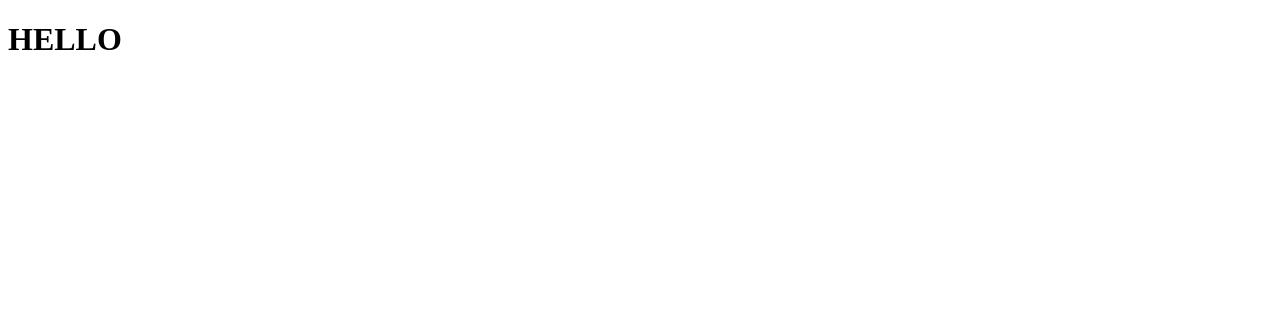
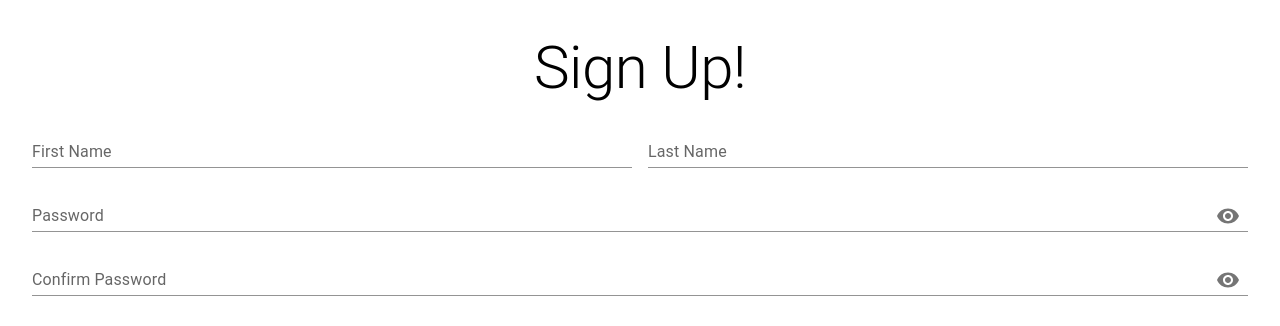
Before and after one commit to johnray-martinez/jira-ticketing-clone, a Next.js app: page / in a window 1280 px wide. Shown: the top 326 px of the page. Built offline with nearby package versions, Linux system fonts and the light colour scheme.

Commit message:
created sign up form and password field component

```diff
--- a/next.config.js
+++ b/next.config.js
@@ -1,9 +1,6 @@
 /** @type {import('next').NextConfig} */
 const nextConfig = {
   reactStrictMode: true,
-  compiler: {
-    styledComponents: true,
-  },
 };
 
 module.exports = nextConfig;
--- a/package.json
+++ b/package.json
@@ -9,6 +9,10 @@
     "lint": "next lint"
   },
   "dependencies": {
+    "@emotion/react": "^11.10.6",
+    "@emotion/styled": "^11.10.6",
+    "@mui/icons-material": "^5.11.11",
+    "@mui/material": "^5.11.14",
     "@types/node": "18.15.9",
     "@types/react": "18.0.29",
     "@types/react-dom": "18.0.11",
@@ -17,7 +21,6 @@
     "next": "13.2.4",
     "react": "18.2.0",
     "react-dom": "18.2.0",
-    "styled-components": "^5.3.9",
     "typescript": "5.0.2"
   },
   "devDependencies": {
--- /dev/null
+++ b/src/components/PasswordField.tsx
@@ -0,0 +1,51 @@
+import { useState } from "react";
+import VisibilityIcon from "@mui/icons-material/Visibility";
+import VisibilityOffIcon from "@mui/icons-material/VisibilityOff";
+import {
+  TextField,
+  InputAdornment,
+  IconButton,
+  StandardTextFieldProps,
+} from "@mui/material";
+
+interface PasswordFieldProps extends StandardTextFieldProps {
+  id: string;
+  label: string;
+  name: string;
+}
+
+const PasswordField = ({
+  id,
+  label,
+  name,
+  ...attributes
+}: PasswordFieldProps) => {
+  const [isPasswordVisible, setIsPasswordVisible] = useState(false);
+
+  const togglePasswordVisibility = () => {
+    setIsPasswordVisible(!isPasswordVisible);
+  };
+
+  return (
+    <TextField
+      id={id}
+      label={label}
+      name={name}
+      variant="standard"
+      fullWidth
+      type={isPasswordVisible ? "text" : "password"}
+      {...attributes}
+      InputProps={{
+        endAdornment: (
+          <InputAdornment position="end">
+            <IconButton onClick={togglePasswordVisibility}>
+              {isPasswordVisible ? <VisibilityOffIcon /> : <VisibilityIcon />}
+            </IconButton>
+          </InputAdornment>
+        ),
+      }}
+    />
+  );
+};
+
+export default PasswordField;
--- /dev/null
+++ b/src/components/SignUpForm.tsx
@@ -0,0 +1,74 @@
+import { useState, ChangeEvent } from "react";
+
+import { Grid, TextField, Typography, Box } from "@mui/material";
+import PasswordField from "./PasswordField";
+
+const initialFormData = {
+  firstName: "",
+  lastName: "",
+  email: "",
+  password: "",
+  confirmPassword: "",
+};
+
+const SignUpForm = () => {
+  const [formData, setFormData] = useState(initialFormData);
+
+  const formFieldChangeHandler = (e: ChangeEvent<HTMLInputElement>) => {
+    const { name, value } = e.target;
+
+    setFormData({ ...formData, [name]: value });
+  };
+
+  return (
+    <Box component="form">
+      <Grid container padding={3} spacing={2} justifyContent="center">
+        <Grid item xs={12}>
+          <Typography variant="h2" align="center">
+            Sign Up!
+          </Typography>
+        </Grid>
+        <Grid item xs={12} md={6}>
+          <TextField
+            id="firstName"
+            name="firstName"
+            label="First Name"
+            variant="standard"
+            fullWidth
+            onChange={formFieldChangeHandler}
+          />
+        </Grid>
+        <Grid item xs={12} md={6}>
+          <TextField
+            id="lastName"
+            name="lastName"
+            label="Last Name"
+            variant="standard"
+            fullWidth
+            onChange={formFieldChangeHandler}
+          />
+        </Grid>
+
+        <Grid item xs={12}>
+          <PasswordField
+            id="password"
+            name="password"
+            label="Password"
+            onChange={formFieldChangeHandler}
+          />
+        </Grid>
+
+        <Grid item xs={12}>
+          <PasswordField
+            id="confirmPassword"
+            name="confirmPassword"
+            label="Confirm Password"
+            onChange={formFieldChangeHandler}
+          />
+        </Grid>
+      </Grid>
+    </Box>
+  );
+};
+
+export default SignUpForm;
--- a/src/pages/_document.tsx
+++ b/src/pages/_document.tsx
@@ -1,24 +1,13 @@
-import Document, { DocumentContext } from "next/document";
-import { ServerStyleSheet } from "styled-components";
+import { Html, Head, Main, NextScript } from "next/document";
 
-export default class MyDocument extends Document {
-  static async getInitialProps(ctx: DocumentContext) {
-    const sheet = new ServerStyleSheet();
-    const originalRenderPage = ctx.renderPage;
-
-    try {
-      ctx.renderPage = () =>
-        originalRenderPage({
-          enhanceApp: App => props => sheet.collectStyles(<App {...props} />),
-        });
-
-      const initialProps = await Document.getInitialProps(ctx);
-      return {
-        ...initialProps,
-        styles: [initialProps.styles, sheet.getStyleElement()],
-      };
-    } finally {
-      sheet.seal();
-    }
-  }
+export default function Document() {
+  return (
+    <Html lang="en">
+      <Head />
+      <body>
+        <Main />
+        <NextScript />
+      </body>
+    </Html>
+  );
 }
--- a/src/pages/index.tsx
+++ b/src/pages/index.tsx
@@ -1,3 +1,4 @@
+import SignUpForm from "@/components/SignUpForm";
 import Head from "next/head";
 
 export default function Home() {
@@ -13,7 +14,7 @@ export default function Home() {
         <link rel="icon" href="/favicon.ico" />
       </Head>
       <main>
-        <h1>HELLO</h1>
+        <SignUpForm />
       </main>
     </>
   );
--- a/src/pages/signup/index.tsx
+++ b/src/pages/signup/index.tsx
@@ -4,7 +4,7 @@ const SignUpPage = () => {
   return (
     <>
       <Head>
-        <title> Title Page | BFAM Ticketing </title>
+        <title> Sign Up | BFAM Ticketing </title>
         <meta
           name="description"
           content="Create a new account or login with an existing account"
```
Also changed, not shown: 1 other file (tests, documents, lock files or other folders).
